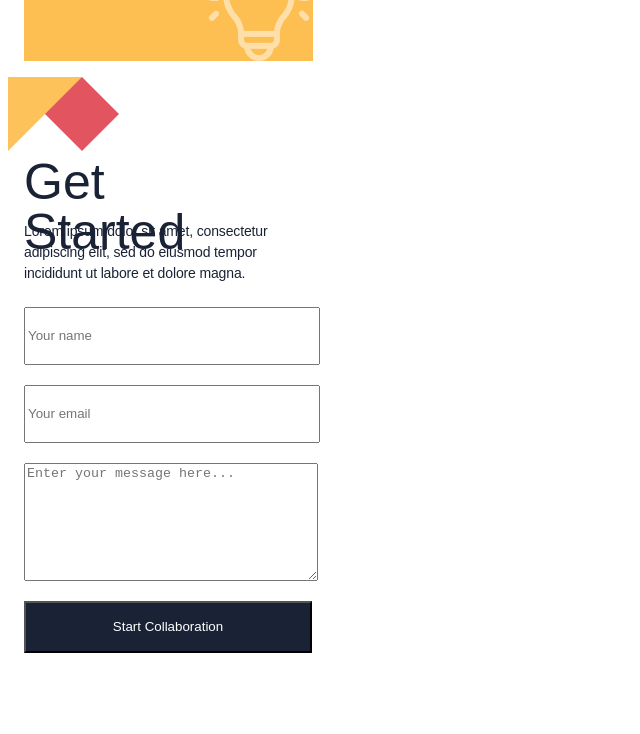
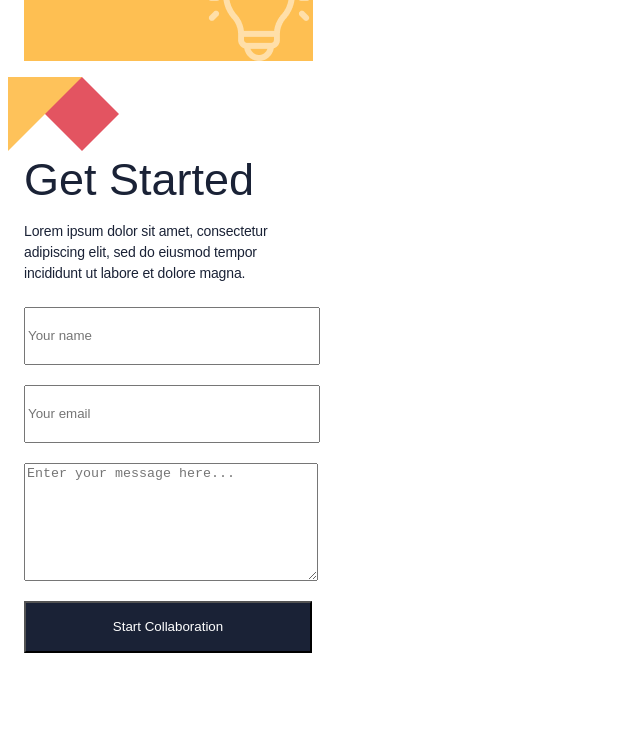
Before and after one commit to AbednegoKibitok/Microverse-Student-Project-1, a website: page index.html in a window 1280 px wide. Shown: the part 3950-4684 px from the top of the page, without its empty margins (0-640 px from the left). Drawn offline with Linux system fonts and the light colour scheme.

Commit message:
Rectify linter errors

```diff
--- a/index.html
+++ b/index.html
@@ -201,7 +201,7 @@
         <a href="#"><img src="icon-images/image_geometry_1.png" alt="image_geometry_1"></a>
       </figure>
       <article class="getstarted">
-        <p>Get Started</p>
+        <span>Get Started</span>
       </article>
       <main>
         <p>
--- a/styles.css
+++ b/styles.css
@@ -317,7 +317,7 @@ body {
 .formsection {
   display: grid;
   grid-template-columns: 320px;
-  grid-template-rows: 813px;
+  grid-template-rows: 830px;
   margin-top: 16px;
 }
 
@@ -326,11 +326,11 @@ body {
   width: 249px;
   height: 50px;
   left: 16px;
-  margin-top: 30px;
+  margin-top: 80px;
   font-family: 'Playfair Display', Arial, Helvetica, sans-serif;
   font-style: normal;
   font-weight: 400;
-  font-size: 50px;
+  font-size: 45px;
   line-height: 100%;
   color: #1a2236;
 }
```
